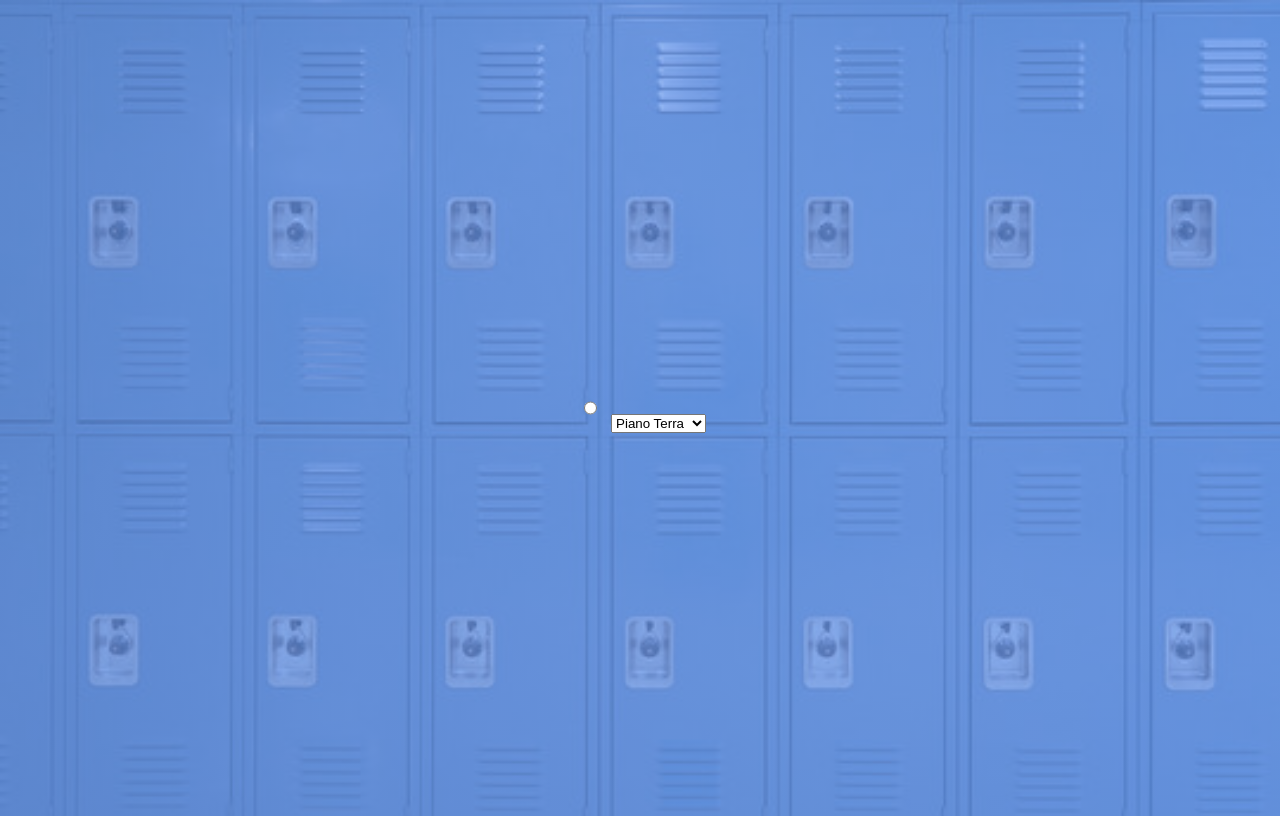
After one commit to LoriCanto/LockIn, a PHP site: page /SmallLoker.php in a window 1280 px wide. The commit adds this page. Run offline with PHP 8.4, Linux system fonts and the light colour scheme.

Commit message:
modifiche per accesso ed iscrizione

```diff
--- /dev/null
+++ b/SmallLoker.php
@@ -0,0 +1,30 @@
+<!DOCTYPE html>
+<html>
+<head>
+    <meta charset="UTF-8";>
+    <title>LockIn: prenota il tuo amradietto!</title>
+    <meta name="viewport" content="width=device-width,initial-scale=    1.0">
+    <link rel="preconnect" href="https://fonts.googleapis.com">
+    <link rel="preconnect" href="https://fonts.gstatic.com" crossorigin>
+    <link href="https://fonts.googleapis.com/css2?family=Nunito:wght@400;600;700&display=swap" rel="stylesheet">
+    <link rel="stylesheet" href="LockInStyle.css">
+</head>
+
+<body id="schermataHome">
+   <div id= "selezionaPiano">
+    <input type="radio">
+    <select>
+        <option value="pianoTerra">Piano Terra</option>
+        <option value="primoPiano">Primo Piano</option>
+    </select>
+
+
+
+   </div>
+</body>
+<script>
+    // ci sono 200 armadietti tra il piano terra e primo piano
+
+var numeroArmadietti = 200;
+</script>
+</html>
--- a/logIn.php
+++ b/logIn.php
@@ -30,7 +30,7 @@
 
         } else {
             // Credenziali errate
-            echo "<script>alert('Email o Password errati!'); window.location.href='logIn.html';</script>";
+            echo "<script>alert('Codice Fiscale o Password errati!'); window.location.href='logIn.html';</script>";
         }
 
     } catch (PDOException $e) {
--- a/signUp.html
+++ b/signUp.html
@@ -24,7 +24,7 @@
             <h2>Password:</h2>
             <input id="password" name="password" type="password" required placeholder="Password">
             <h2>Reinserisci la password:</h2>
-            <input id="password2" type="password" required placeholder="Password">
+            <input id="password2" name="password2" type="password" required placeholder="Password">
             <div id='buttons'>
                 <button id='back' type="button"> ANNULLA </button>
                 <button id='sign_in'  type="submit"> ISCRIVITI </button>
@@ -33,10 +33,10 @@
     </div>
     <script>
           document.getElementById('signUpForm').onsubmit = function() {
-            // Mostriamo l'overlay di caricamento
+            // Mostro l'overlay di caricamento
             document.getElementById('loading-overlay').style.display = 'flex';
 
-            // Disabilitiamo il pulsante per evitare invii doppi
+            // Disabilito il pulsante per evitare invii doppi
             const btn = this.querySelector('button[type="submit"]');
             btn.disabled = true;
             btn.innerText = "Caricamento...";
--- a/signUp.php
+++ b/signUp.php
@@ -8,6 +8,12 @@
     $username = $_POST['cf'];
     $email = $_POST['email'];
     $password = $_POST['password'];
+    $password_confirm = $_POST['password2'];
+
+    if ($password !== $password_confirm) {
+        echo "<script>alert('Le password non coincidono!'); window.location.href='signUp.html';</script>";
+        exit();
+    }
 
     // Hash della Password
     $password_hash = password_hash($password, PASSWORD_DEFAULT);
```
